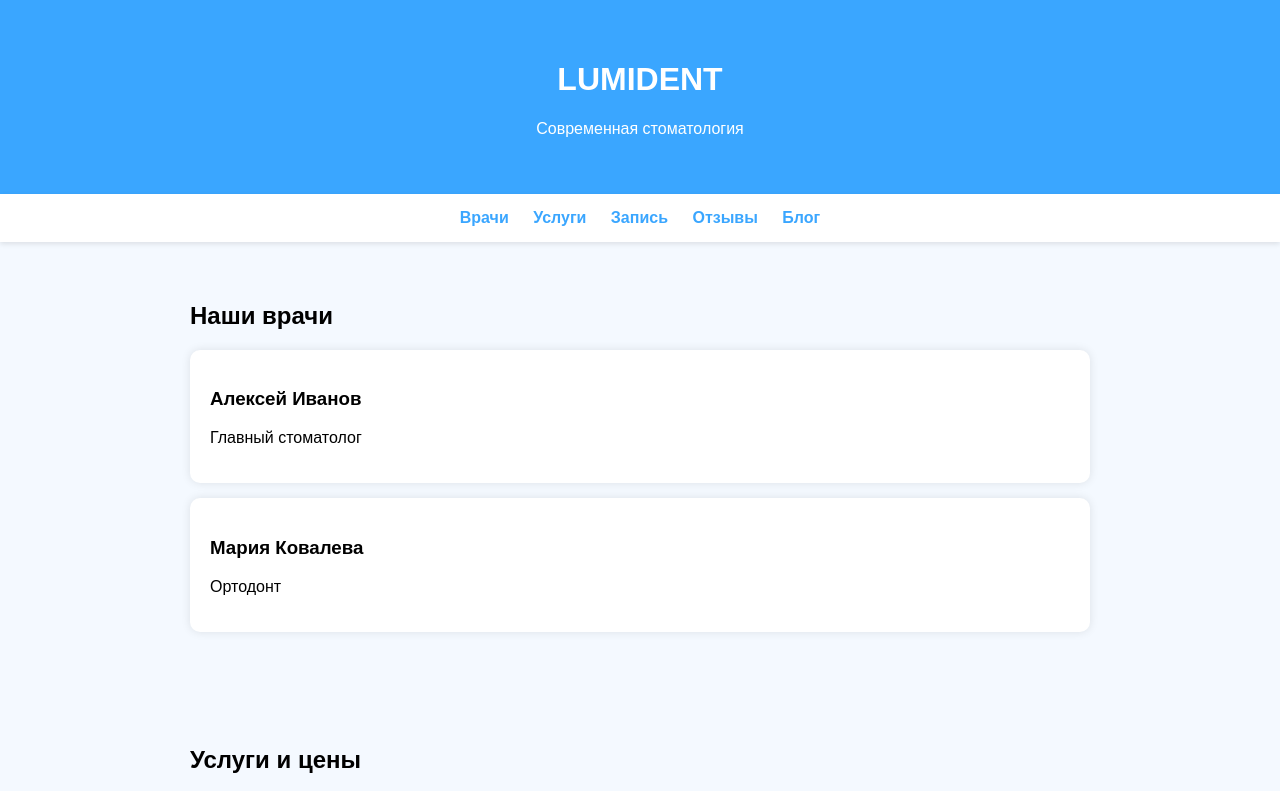
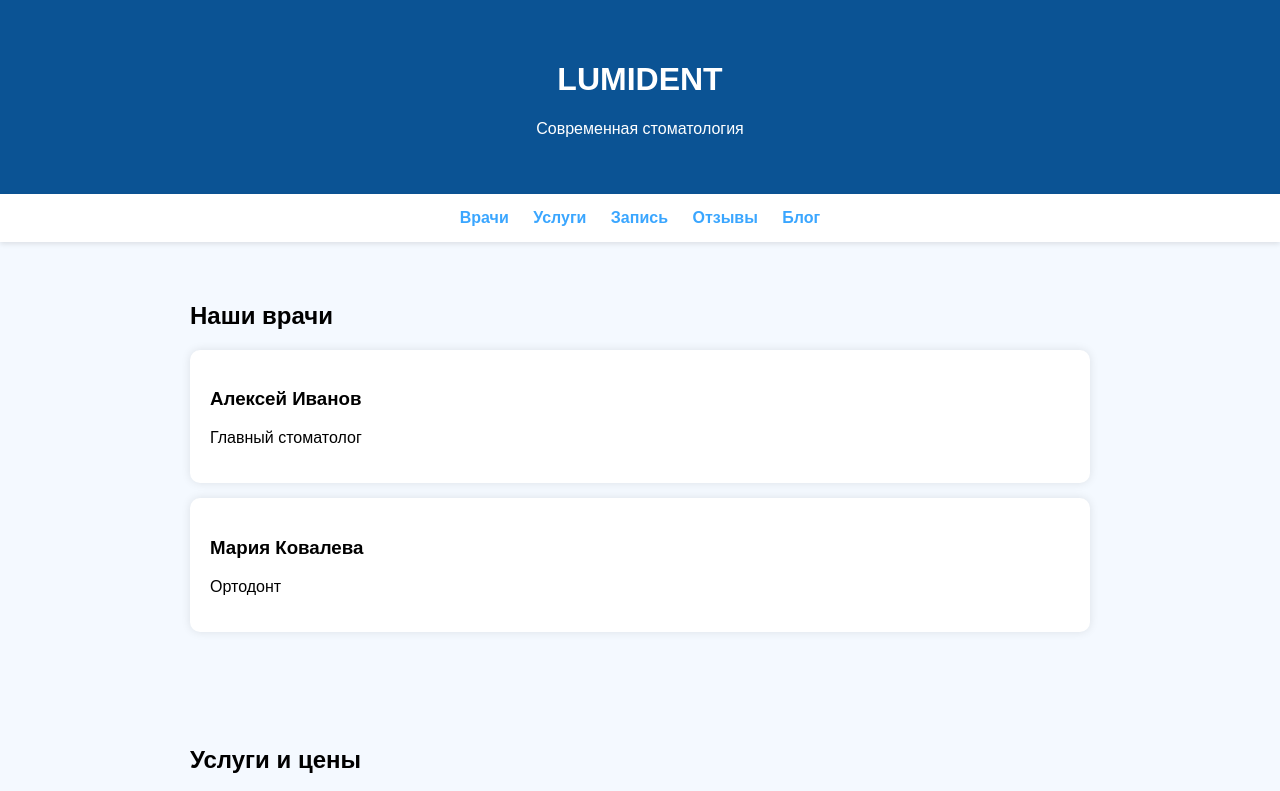
Before and after one commit to oleshkevich67/lumident, a plain HTML site: page index.html in a window 1280 px wide. Shown: the top 791 px of the page. Drawn offline with Linux system fonts and the light colour scheme.

Commit message:
Update index.html

```diff
--- a/index.html
+++ b/index.html
@@ -13,7 +13,7 @@ background:#f4f9ff;
 }
 
 header{
-background:#3aa6ff;
+background:#0b5394;
 color:white;
 padding:40px;
 text-align:center;
```
